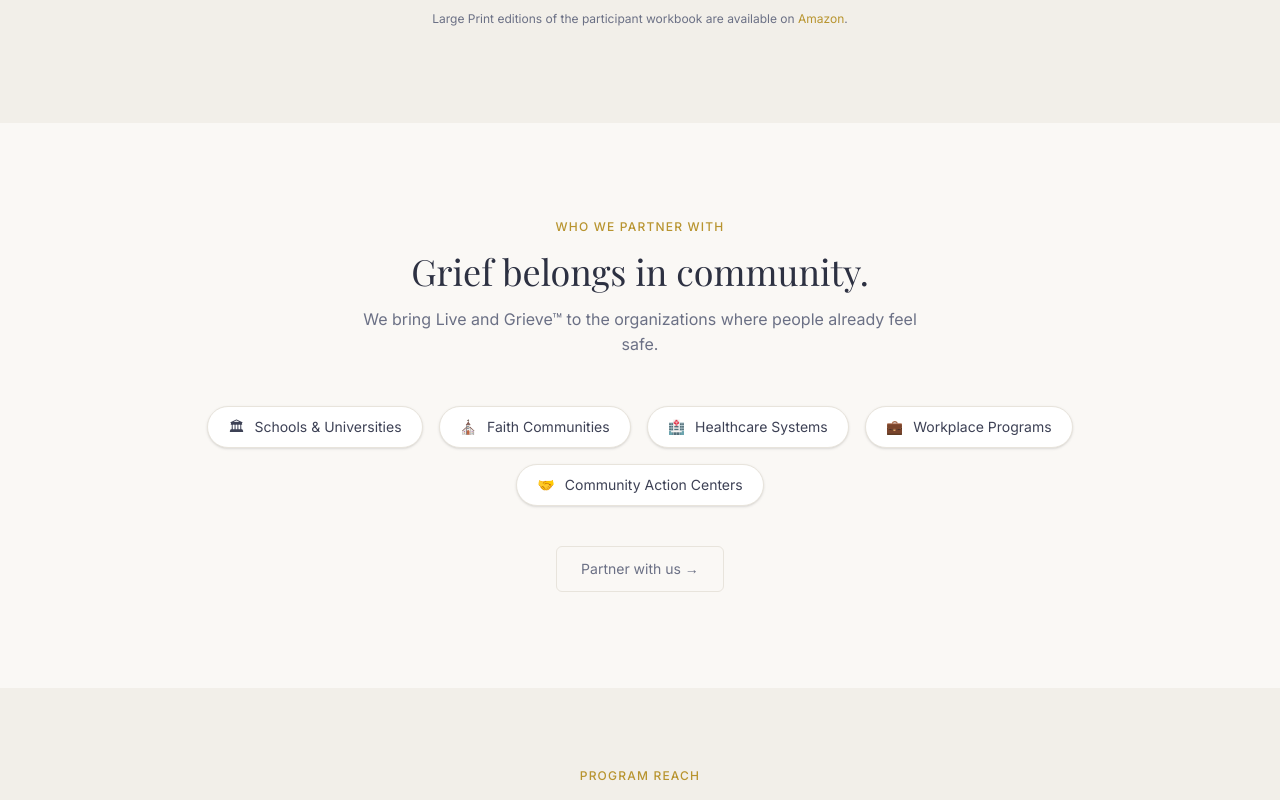
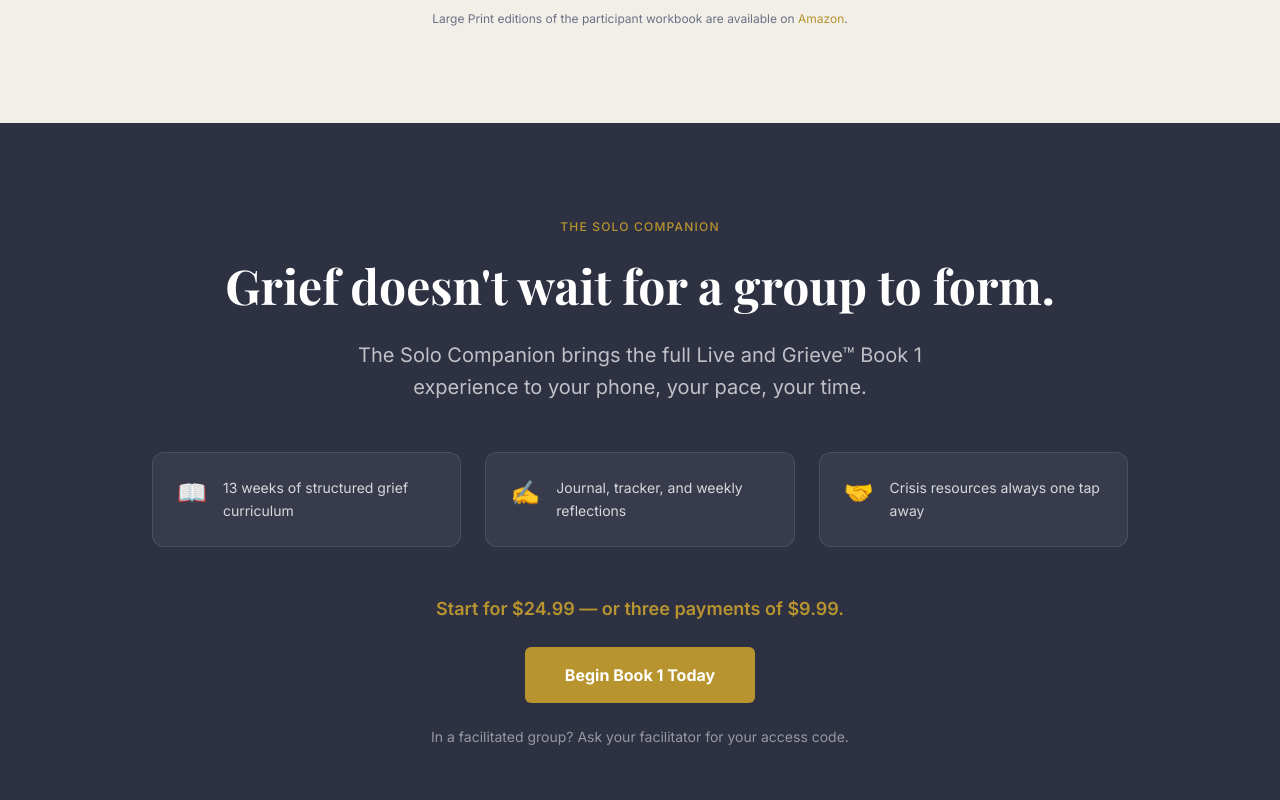
Before and after one commit to simmstrucking-oss/tripillar-redesign, a Next.js app: page / in a window 1280 px wide. Shown: the part 3300-4100 px from the top of the page. Built offline with nearby package versions, Linux system fonts and the light colour scheme; no server answers; a web font is replaced by a local one.

Commit message:
feat: footer facilitator links, solo companion section, youtube embed on content page

```diff
--- a/app/content/page.tsx
+++ b/app/content/page.tsx
@@ -29,6 +29,21 @@ const sections = [
   },
 ];
 
+// First 8 lesson videos for the grid
+const lessonVideos = [
+  { id: "47mlI5PAHEU", lesson: "1.01", title: "Understanding Grief — Lesson 1" },
+  { id: "2t_RE1J6luc", lesson: "1.02", title: "Understanding Grief — Lesson 2" },
+  { id: "8zrm_p7u1R8", lesson: "1.03", title: "Understanding Grief — Lesson 3" },
+  { id: "d1LoHh29_Bs", lesson: "1.04", title: "Understanding Grief — Lesson 4" },
+  { id: "e3SszONVfTQ", lesson: "1.05", title: "Understanding Grief — Lesson 5" },
+  { id: "9FvP1XCE8EA", lesson: "1.06", title: "Understanding Grief — Lesson 6" },
+  { id: "SnbhtN__n50", lesson: "1.07", title: "Understanding Grief — Lesson 7" },
+  { id: "nQxVj95tbOM", lesson: "1.08", title: "Understanding Grief — Lesson 8" },
+];
+
+const CHANNEL_URL = "https://www.youtube.com/@liveandgrieve_3";
+const INTRO_VIDEO_ID = "H-zcSdzm9jg";
+
 export default function ContentPage() {
   return (
     <>
@@ -52,8 +67,122 @@ export default function ContentPage() {
         </div>
       </section>
 
+      {/* YouTube Hero Embed */}
+      <section className="py-16 bg-navy">
+        <div className="max-w-4xl mx-auto px-4 sm:px-6">
+          <FadeIn>
+            <div className="text-center mb-8">
+              <p className="text-gold text-xs uppercase tracking-widest mb-3 font-medium">
+                From the Founders
+              </p>
+              <h2 className="font-serif text-2xl sm:text-3xl text-white mb-2">
+                An introduction to Live and Grieve™
+              </h2>
+              <p className="text-white/60 text-sm">
+                Jamie Simms, co-founder
+              </p>
+            </div>
+
+            {/* 16:9 responsive embed */}
+            <div className="relative w-full rounded-2xl overflow-hidden shadow-2xl border border-white/10"
+                 style={{ paddingBottom: "56.25%" }}>
+              <iframe
+                src={`https://www.youtube.com/embed/${INTRO_VIDEO_ID}?rel=0&modestbranding=1`}
+                title="An introduction to Live and Grieve™ — Jamie Simms"
+                allow="accelerometer; autoplay; clipboard-write; encrypted-media; gyroscope; picture-in-picture"
+                allowFullScreen
+                className="absolute inset-0 w-full h-full"
+              />
+            </div>
+
+            <div className="text-center mt-6">
+              <a
+                href={CHANNEL_URL}
+                target="_blank"
+                rel="noopener noreferrer"
+                className="inline-flex items-center gap-2 border border-white/20 text-white/70 hover:text-white hover:border-white/40 px-6 py-2.5 rounded-md text-sm transition-colors"
+              >
+                <span>▶</span> View all 60 lessons on YouTube →
+              </a>
+            </div>
+          </FadeIn>
+        </div>
+      </section>
+
+      {/* Lesson Video Grid */}
+      <section className="py-20 max-w-6xl mx-auto px-4 sm:px-6">
+        <FadeIn>
+          <div className="text-center mb-12">
+            <p className="text-gold text-xs uppercase tracking-widest mb-4 font-medium">
+              Video Library
+            </p>
+            <h2 className="font-serif text-3xl sm:text-4xl text-navy mb-3">
+              Module 1 — Understanding Grief
+            </h2>
+            <p className="text-muted text-sm max-w-lg mx-auto">
+              A preview of the curriculum. The full 60-lesson resource library is available on our YouTube channel.
+            </p>
+          </div>
+        </FadeIn>
+
+        <div className="grid sm:grid-cols-2 lg:grid-cols-4 gap-5">
+          {lessonVideos.map((video, i) => (
+            <FadeIn key={video.id} delay={i * 60}>
+              <a
+                href={`https://www.youtube.com/watch?v=${video.id}`}
+                target="_blank"
+                rel="noopener noreferrer"
+                className="block group rounded-xl overflow-hidden border border-card-border bg-card-bg shadow-sm card-hover"
+              >
+                {/* Thumbnail */}
+                <div className="relative w-full bg-navy/5" style={{ paddingBottom: "56.25%" }}>
+                  <img
+                    src={`https://img.youtube.com/vi/${video.id}/mqdefault.jpg`}
+                    alt={video.title}
+                    className="absolute inset-0 w-full h-full object-cover"
+                  />
+                  <div className="absolute inset-0 bg-navy/0 group-hover:bg-navy/20 transition-colors flex items-center justify-center">
+                    <div className="w-10 h-10 rounded-full bg-gold/80 group-hover:bg-gold flex items-center justify-center opacity-0 group-hover:opacity-100 transition-all">
+                      <span className="text-white text-sm ml-0.5">▶</span>
+                    </div>
+                  </div>
+                </div>
+                <div className="p-4">
+                  <p className="text-gold text-xs font-semibold mb-1">Lesson {video.lesson}</p>
+                  <p className="text-navy text-sm font-medium leading-snug">{video.title}</p>
+                </div>
+              </a>
+            </FadeIn>
+          ))}
+        </div>
+
+        <FadeIn delay={200}>
+          <div className="text-center mt-10">
+            <a
+              href={CHANNEL_URL}
+              target="_blank"
+              rel="noopener noreferrer"
+              className="inline-block bg-gold text-white font-semibold px-8 py-3.5 rounded-md hover:bg-gold-light transition-colors text-sm"
+            >
+              Watch All 60 Lessons on YouTube →
+            </a>
+          </div>
+        </FadeIn>
+      </section>
+
       {/* Three sections */}
-      <section className="py-24 max-w-6xl mx-auto px-4 sm:px-6">
+      <section className="py-24 bg-section-alt">
+        <div className="max-w-6xl mx-auto px-4 sm:px-6">
+          <FadeIn>
+            <div className="text-center mb-12">
+              <p className="text-gold text-xs uppercase tracking-widest mb-4 font-medium">
+                Explore
+              </p>
+              <h2 className="font-serif text-3xl sm:text-4xl text-navy">
+                News, writing, and resources.
+              </h2>
+            </div>
+          </FadeIn>
           <div className="grid md:grid-cols-3 gap-8">
             {sections.map((s, i) => (
               <FadeIn key={i} delay={i * 100}>
@@ -76,6 +205,7 @@ export default function ContentPage() {
               </FadeIn>
             ))}
           </div>
+        </div>
       </section>
     </>
   );
--- a/app/page.tsx
+++ b/app/page.tsx
@@ -302,6 +302,59 @@ export default function HomePage() {
         </div>
       </section>
 
+      {/* Solo Companion feature */}
+      <section className="py-24 bg-navy">
+        <div className="max-w-5xl mx-auto px-4 sm:px-6">
+          <FadeIn>
+            <div className="text-center mb-12">
+              <p className="text-gold text-xs uppercase tracking-widest mb-5 font-medium">
+                The Solo Companion
+              </p>
+              <h2 className="font-serif text-3xl sm:text-4xl md:text-5xl font-bold text-white leading-tight mb-6">
+                Grief doesn&apos;t wait for a group to form.
+              </h2>
+              <p className="text-white/70 text-lg sm:text-xl max-w-2xl mx-auto leading-relaxed">
+                The Solo Companion brings the full Live and Grieve™ Book 1 experience to your phone, your pace, your time.
+              </p>
+            </div>
+          </FadeIn>
+
+          <FadeIn delay={100}>
+            <div className="grid sm:grid-cols-3 gap-6 mb-12">
+              {[
+                { icon: "📖", text: "13 weeks of structured grief curriculum" },
+                { icon: "✍️", text: "Journal, tracker, and weekly reflections" },
+                { icon: "🤝", text: "Crisis resources always one tap away" },
+              ].map((item, i) => (
+                <div key={i} className="flex items-start gap-4 bg-white/5 border border-white/10 rounded-xl p-6">
+                  <span className="text-2xl flex-shrink-0">{item.icon}</span>
+                  <p className="text-white/80 text-sm leading-relaxed">{item.text}</p>
+                </div>
+              ))}
+            </div>
+          </FadeIn>
+
+          <FadeIn delay={200}>
+            <div className="text-center">
+              <p className="text-gold font-semibold text-lg mb-6">
+                Start for $24.99 — or three payments of $9.99.
+              </p>
+              <a
+                href="https://solo.tripillarstudio.com"
+                target="_blank"
+                rel="noopener noreferrer"
+                className="inline-block bg-gold text-white font-bold px-10 py-4 rounded-md hover:bg-gold-light transition-colors text-base mb-6"
+              >
+                Begin Book 1 Today
+              </a>
+              <p className="text-white/50 text-sm">
+                In a facilitated group? Ask your facilitator for your access code.
+              </p>
+            </div>
+          </FadeIn>
+        </div>
+      </section>
+
       {/* Partner organizations */}
       <section className="py-24 max-w-6xl mx-auto px-4 sm:px-6">
         <FadeIn>
--- a/components/Footer.tsx
+++ b/components/Footer.tsx
@@ -101,7 +101,7 @@ export default function Footer() {
 
       {/* Main footer */}
       <div className="max-w-6xl mx-auto px-4 sm:px-6 py-10">
-        <div className="grid grid-cols-1 sm:grid-cols-2 lg:grid-cols-4 gap-8">
+        <div className="grid grid-cols-1 sm:grid-cols-2 lg:grid-cols-5 gap-8">
           <div className="sm:col-span-2 lg:col-span-1">
             <span className="font-serif text-lg font-bold text-white">
               Tri&#8209;Pillars<sup className="text-xs text-gold-light">™</sup> Studio
@@ -121,6 +121,16 @@ export default function Footer() {
               <li><Link href="/program/youth" className="hover:text-gold-light transition-colors">Youth Program</Link></li>
               <li><Link href="/our-approach" className="hover:text-gold-light transition-colors">Our Approach</Link></li>
               <li><Link href="/institutions" className="hover:text-gold-light transition-colors">For Institutions</Link></li>
+            </ul>
+          </div>
+
+          <div>
+            <h4 className="text-white text-sm font-semibold mb-3 uppercase tracking-wider">
+              For Facilitators
+            </h4>
+            <ul className="space-y-2 text-sm text-white/60">
+              <li><Link href="/facilitators/login" className="hover:text-gold-light transition-colors">Facilitator Login</Link></li>
+              <li><Link href="/facilitators" className="hover:text-gold-light transition-colors">Become a Facilitator</Link></li>
             </ul>
           </div>
 
```
Lines whose indentation alone changed are shown as unchanged.
